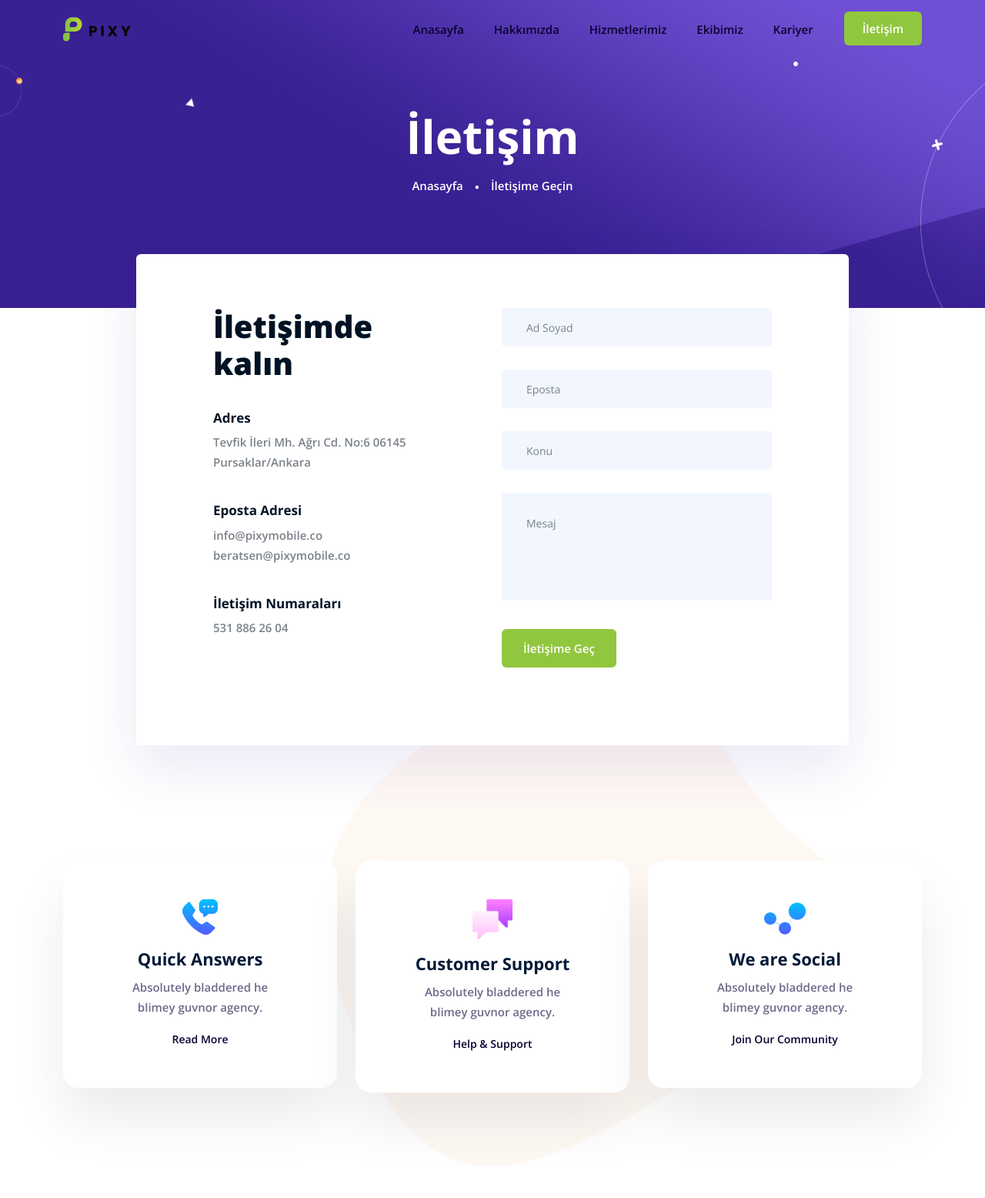
After one commit to pixymobile/pixymobile.co, a PHP site: page /contact.php in a window 1280 px wide. The commit adds this page. Shown: the top 1556 px of the page at 77% size. Run offline with PHP 8.4, Linux system fonts and the light colour scheme; some libraries are stand-ins or nearby versions.

Commit message:
yazılar

```diff
--- /dev/null
+++ b/contact.php
@@ -0,0 +1,363 @@
+<!doctype html>
+<html class="no-js" lang="zxx">
+
+<head>
+      <meta charset="utf-8">
+      <meta http-equiv="x-ua-compatible" content="ie=edge">
+      <title>Pixy - İletişime Geçin</title>
+      <meta name="description" content="">
+      <meta name="viewport" content="width=device-width, initial-scale=1">
+      <!-- Place favicon.ico in the root directory -->
+      <link rel="shortcut icon" type="image/x-icon" href="assets/img/favicon.png">
+      <!-- CSS here -->
+      <link rel="stylesheet" href="assets/css/preloader.css">
+      <link rel="stylesheet" href="assets/css/bootstrap.min.css">
+      <link rel="stylesheet" href="assets/css/meanmenu.css">
+      <link rel="stylesheet" href="assets/css/animate.min.css">
+      <link rel="stylesheet" href="assets/css/owl.carousel.min.css">
+      <link rel="stylesheet" href="assets/css/backToTop.css">
+      <link rel="stylesheet" href="assets/css/jquery.fancybox.min.css">
+      <link rel="stylesheet" href="assets/css/fontAwesome5Pro.css">
+      <link rel="stylesheet" href="assets/css/elegantFont.css">
+      <link rel="stylesheet" href="assets/css/default.css">
+      <link rel="stylesheet" href="assets/css/style.css">
+   </head>
+   <body>
+      <!--[if lte IE 9]>
+      <p class="browserupgrade">You are using an <strong>outdated</strong> browser. Please <a href="https://browsehappy.com/">upgrade your browser</a> to improve your experience and security.</p>
+      <![endif]-->
+
+      <!-- Add your site or application content here -->
+
+      <!-- pre loader area start -->
+      <div id="loading">
+         <div id="loading-center">
+            <div id="loading-center-absolute">
+               <div class="object" id="object_one"></div>
+               <div class="object" id="object_two" style="left:20px;"></div>
+               <div class="object" id="object_three" style="left:40px;"></div>
+               <div class="object" id="object_four" style="left:60px;"></div>
+               <div class="object" id="object_five" style="left:80px;"></div>
+            </div>
+         </div>
+      </div>
+      <!-- pre loader area end -->
+
+      <!-- back to top start -->
+      <div class="progress-wrap">
+         <svg class="progress-circle svg-content" width="100%" height="100%" viewBox="-1 -1 102 102">
+            <path d="M50,1 a49,49 0 0,1 0,98 a49,49 0 0,1 0,-98" />
+         </svg>
+      </div>
+      <!-- back to top end -->
+
+      <!-- header area start -->
+       <?php
+               $foo = include 'header_v1.php';
+
+
+         ?>
+      <!-- header area end -->
+
+      <!-- sidebar area start -->
+      <div class="sidebar__area">
+         <div class="sidebar__wrapper">
+            <div class="sidebar__close">
+               <button class="sidebar__close-btn" id="sidebar__close-btn">
+               <span><i class="fal fa-times"></i></span>
+               <span>close</span>
+               </button>
+            </div>
+            <div class="sidebar__content">
+               <div class="logo mb-40">
+                  <a href="index.html">
+                  <img src="assets/img/logo/logo.png" alt="logo">
+                  </a>
+               </div>
+               <div class="mobile-menu mobile-menu-2"></div>
+               <div class="sidebar__info mt-350">
+                  <a href="#" class="w-btn w-btn-blue-2 w-btn-4 d-block mb-15 mt-15">login</a>
+                  <a href="#" class="w-btn w-btn-blue d-block">sign up</a>
+               </div>
+            </div>
+         </div>
+      </div>
+      <!-- sidebar area end -->
+      <div class="body-overlay"></div>
+      <!-- sidebar area end -->
+
+      <main>
+
+         <!-- page title area start -->
+         <section class="page__title-area page__title-height d-flex align-items-center fix p-relative z-index-1" data-background="assets/img/page-title/page-title.jpg">
+            <div class="page__title-shape">
+               <img class="page-title-dot-4" src="assets/img/page-title/dot-4.png" alt="">
+               <img class="page-title-dot" src="assets/img/page-title/dot.png" alt="">
+               <img class="page-title-dot-2" src="assets/img/page-title/dot-2.png" alt="">
+               <img class="page-title-dot-3" src="assets/img/page-title/dot-3.png" alt="">
+               <img class="page-title-plus" src="assets/img/page-title/plus.png" alt="">
+               <img class="page-title-triangle" src="assets/img/page-title/triangle.png" alt="">
+            </div>
+            <div class="container">
+               <div class="row">
+                  <div class="col-xxl-12">
+                     <div class="page__title-wrapper text-center">
+                        <h3>İletişim </h3>
+                           <nav aria-label="breadcrumb">
+                              <ol class="breadcrumb justify-content-center">
+                                 <li class="breadcrumb-item"><a href="index.html">Anasayfa</a></li>
+                                 <li class="breadcrumb-item active" aria-current="page">İletişime Geçin</li>
+                              </ol>
+                           </nav>
+                     </div>
+                  </div>
+               </div>
+            </div>
+         </section>
+         <!-- page title area end -->
+
+          <!-- contact area start  -->
+          <section class="contact__area pb-150 p-relative z-index-1">
+             <div class="container">
+                <div class="row">
+                   <div class="col-xxl-10 offset-xxl-1 col-xl-10 offset-xl-1 col-lg-10 offset-lg-1">
+                      <div class="contact__wrapper white-bg mt--70 p-relative z-index-1 wow fadeInUp" data-wow-delay=".3s">
+                         <div class="row">
+                            <div class="col-xxl-6 col-xl-6 col-lg-6 col-md-6">
+                               <div class="contact__info pr-80">
+                                  <h3 class="contact__title">İletişimde kalın</h3>
+
+                                  <div class="contact__details">
+                                     <ul>
+                                        <li>
+                                           <h4>Adres</h4>
+                                           <p>Tevfik İleri Mh. Ağrı Cd. No:6 06145 Pursaklar/Ankara</p>
+                                        </li>
+                                        <li>
+                                           <h4>Eposta Adresi</h4>
+                                           <p><a href="https://themepure.net/cdn-cgi/l/email-protection#b9caccc9c9d6cbcddddccad2f9ded4d8d0d597dad6d4"><span class="__cf_email__" data-cfemail="5e2d2b2e2e312c2a3a3b2d351e39333f3732703d3133">info@pixymobile.co</span></a></p>
+                                           <p><a href="https://themepure.net/cdn-cgi/l/email-protection#a9c0c7cfc6dbc4c8c0c6c7e9cec4c8c0c587cac6c4"><span class="__cf_email__" data-cfemail="51383f373e233c30383e3f11363c30383d7f323e3c">beratsen@pixymobile.co</span></a></p>
+                                        </li>
+                                        <li>
+                                           <h4>İletişim Numaraları</h4>
+                                           <p><a href="tel:+(046)-320-474-458"> 531 886 26 04</a></p>
+                                        </li>
+                                     </ul>
+                                  </div>
+                               </div>
+                            </div>
+                            <div class="col-xxl-6 col-xl-6 col-lg-6 col-md-6">
+                               <div class="contact__form">
+                                  <form action="#">
+                                     <input type="text" placeholder="Ad Soyad">
+                                     <input type="email" placeholder="Eposta">
+                                     <input type="subject" placeholder="Konu">
+                                     <textarea placeholder="Mesaj"></textarea>
+                                     <button type="submit" class="w-btn w-btn-blue-5 w-btn-6 w-btn-14">İletişime Geç</button>
+                                  </form>
+                               </div>
+                            </div>
+                         </div>
+                      </div>
+                   </div>
+                </div>
+             </div>
+          </section>
+          <!-- contact area end  -->
+
+         <!-- contact support area start -->
+         <section class="contact__support p-relative pb-110">
+            <div class="contact__shape">
+               <img src="assets/img/contact/shape.png" alt="">
+            </div>
+            <div class="container">
+               <div class="row">
+                  <div class="col-xxl-4 col-xl-4 col-lg-4 col-md-6 wow fadeInUp" data-wow-delay=".3s">
+                     <div class="contact__item-inner hover__active mb-30">
+                        <div class="contact__item text-center transition-3 white-bg">
+                           <div class="contact__icon d-flex justify-content-center align-items-end">
+                              <img src="assets/img/contact/call.png" alt="">
+                           </div>
+                           <div class="contact__content">
+                              <h3 class="contact__title-2"><a href="#">Quick Answers</a></h3>
+                              <p>Absolutely bladdered he  blimey guvnor agency. </p>
+                              <a href="#" class="link-btn">Read More <i class="arrow_right"></i></a>
+                           </div>
+                        </div>
+                     </div>
+                  </div>
+                  <div class="col-xxl-4 col-xl-4 col-lg-4 col-md-6 wow fadeInUp" data-wow-delay=".5s">
+                     <div class="contact__item-inner hover__active mb-30">
+                        <div class="contact__item text-center transition-3 white-bg">
+                           <div class="contact__icon d-flex justify-content-center align-items-end">
+                              <img src="assets/img/contact/message.png" alt="">
+                           </div>
+                           <div class="contact__content">
+                              <h3 class="contact__title-2"><a href="#">Customer Support</a></h3>
+                              <p>Absolutely bladdered he  blimey guvnor agency. </p>
+                              <a href="#" class="link-btn">Help & Support<i class="arrow_right"></i></a>
+                           </div>
+                        </div>
+                     </div>
+                  </div>
+                  <div class="col-xxl-4 col-xl-4 col-lg-4 col-md-6 wow fadeInUp" data-wow-delay=".7s">
+                     <div class="contact__item-inner hover__active mb-30">
+                        <div class="contact__item text-center transition-3 white-bg">
+                           <div class="contact__icon d-flex justify-content-center align-items-end">
+                              <img src="assets/img/contact/social.png" alt="">
+                           </div>
+                           <div class="contact__content">
+                              <h3 class="contact__title-2"><a href="#">We are Social</a></h3>
+                              <p>Absolutely bladdered he  blimey guvnor agency. </p>
+                              <a href="#" class="link-btn">Join our Community<i class="arrow_right"></i></a>
+                           </div>
+                        </div>
+                     </div>
+                  </div>
+               </div>
+            </div>
+         </section>
+         <!-- contact support area end -->
+
+         <!-- contact form area start -->
+         <section class="contact__map">
+            <div class="container-fluid p-0">
+               <div class="row g-0">
+                  <div class="col-xxl-12">
+                     <div class="contact__map wow fadeInUp" data-wow-delay=".3s">
+                        <iframe src="https://www.google.com/maps/embed?pb=!1m14!1m8!1m3!1d12215.548576013683!2d32.9188072!3d40.0556194!3m2!1i1024!2i768!4f13.1!3m3!1m2!1s0x0%3A0xb312afe432edf0e7!2zTk4gR3J1cCB8IEFkcmlhIHwgS2FyYXZhbiBTYXTEscWf!5e0!3m2!1str!2str!4v1631199654110!5m2!1str!2str"></iframe>
+                     </div>
+                  </div>
+               </div>
+            </div>
+         </section>
+         <!-- contact form area end -->
+      </main>
+
+      <!-- footer area start -->
+      <footer class="footer__area grey-bg-3 pt-120 p-relative fix">
+         <div class="footer__shape">
+            <img class="footer-circle-1 footer-2-circle-1" src="assets/img/icon/footer/home-1/circle-1.png" alt="">
+            <img class="footer-circle-2 footer-2-circle-2" src="assets/img/icon/footer/home-1/circle-2.png" alt="">
+         </div>
+         <div class="footer__top pb-65">
+            <div class="container">
+               <div class="row">
+                  <div class="col-xxl-3 col-xl-3 col-lg-3 col-md-4 col-sm-6 wow fadeInUp" data-wow-delay=".3s">
+                     <div class="footer__widget mb-50">
+                        <div class="footer__widget-title mb-25">
+                           <div class="footer__logo">
+                              <a href="#">
+                                 <img src="assets/img/logo/logo.png" alt="logo">
+                              </a>
+                           </div>
+                        </div>
+                        <div class="footer__widget-content">
+                           <p>Ever since we started using  we’ve , and more.</p>
+                        </div>
+                     </div>
+                  </div>
+                  <div class="col-xxl-2 col-xl-2 col-lg-2 col-md-4 col-sm-6 wow fadeInUp" data-wow-delay=".5s">
+                     <div class="footer__widget mb-50 footer__pl-70">
+                        <div class="footer__widget-title mb-25">
+                           <h3>Overview</h3>
+                        </div>
+                        <div class="footer__widget-content">
+                           <div class="footer__link footer__link-2">
+                              <ul>
+                                 <li><a href="#">Terms</a></li>
+                                 <li><a href="#">Privacy Policy</a></li>
+                                 <li><a href="#">Cookies</a></li>
+                                 <li><a href="#">Integrations</a></li>
+                              </ul>
+                           </div>
+                        </div>
+                     </div>
+                  </div>
+                  <div class="col-xxl-3 col-xl-2 col-lg-2 col-md-4 col-sm-6 wow fadeInUp" data-wow-delay=".7s">
+                     <div class="footer__widget mb-50 footer__pl-90">
+                        <div class="footer__widget-title mb-25">
+                           <h3>Customer</h3>
+                        </div>
+                        <div class="footer__widget-content">
+                           <div class="footer__link footer__link-2">
+                              <ul>
+                                 <li><a href="#">Home</a></li>
+                                 <li><a href="#">Product</a></li>
+                                 <li><a href="#">Pricing</a></li>
+                                 <li><a href="#">Integrations</a></li>
+                              </ul>
+                           </div>
+                        </div>
+                     </div>
+                  </div>
+                  <div class="col-xxl-2 col-xl-2 col-lg-2 col-md-4 col-sm-6 wow fadeInUp" data-wow-delay=".9s">
+                     <div class="footer__widget mb-50">
+                        <div class="footer__widget-title mb-25">
+                           <h3>Product</h3>
+                        </div>
+                        <div class="footer__widget-content">
+                           <div class="footer__link footer__link-2">
+                              <ul>
+                                 <li><a href="#">Getting Started</a></li>
+                                 <li><a href="#">Style Guide</a></li>
+                                 <li><a href="#">Licences</a></li>
+                                 <li><a href="#">Changelog</a></li>
+                              </ul>
+                           </div>
+                        </div>
+                     </div>
+                  </div>
+                  <div class="col-xxl-2 col-xl-3 col-lg-3 col-md-4 col-sm-6 wow fadeInUp" data-wow-delay="1.2s">
+                     <div class="footer__widget mb-50 float-md-end fix">
+                        <div class="footer__widget-title mb-25">
+                           <h3>Follow Us</h3>
+                        </div>
+                        <div class="footer__widget-content">
+                           <div class="footer__social footer__social-2">
+                              <ul>
+                                 <li><a href="#"><i class="fab fa-facebook-f"></i></a></li>
+                                 <li><a href="#"><i class="fab fa-twitter"></i></a></li>
+                                 <li><a href="#"><i class="fab fa-pinterest-p"></i></a></li>
+                              </ul>
+                           </div>
+                        </div>
+                     </div>
+                  </div>
+               </div>
+            </div>
+         </div>
+         <div class="footer__bottom">
+            <div class="container">
+               <div class="footer__copyright">
+                  <div class="row">
+                     <div class="col-xxl-12 wow fadeInUp" data-wow-delay=".5s">
+                        <div class="footer__copyright-wrapper footer__copyright-wrapper-2 text-center">
+                           <p>Copyright © 2021 All Rights Reserved passion by <a href="#">Pixy Mobile</a></p>
+                        </div>
+                     </div>
+                  </div>
+               </div>
+            </div>
+         </div>
+      </footer>
+      <!-- footer area end -->
+
+      <!-- JS here -->
+      <script data-cfasync="false" src="../../../cdn-cgi/scripts/5c5dd728/cloudflare-static/email-decode.min.js"></script><script src="assets/js/vendor/jquery-3.5.1.min.js"></script>
+      <script src="assets/js/vendor/waypoints.min.js"></script>
+      <script src="assets/js/bootstrap.bundle.min.js"></script>
+      <script src="assets/js/jquery.meanmenu.js"></script>
+      <script src="assets/js/owl.carousel.min.js"></script>
+      <script src="assets/js/jquery.fancybox.min.js"></script>
+      <script src="assets/js/isotope.pkgd.min.js"></script>
+      <script src="assets/js/parallax.min.js"></script>
+      <script src="assets/js/backToTop.js"></script>
+      <script src="assets/js/jquery.counterup.min.js"></script>
+      <script src="assets/js/ajax-form.js"></script>
+      <script src="assets/js/wow.min.js"></script>
+      <script src="assets/js/imagesloaded.pkgd.min.js"></script>
+      <script src="assets/js/main.js"></script>
+   </body>
+
+</html>
```
Also changed, not shown: index.php (+35 -0 lines), 1 other file.
